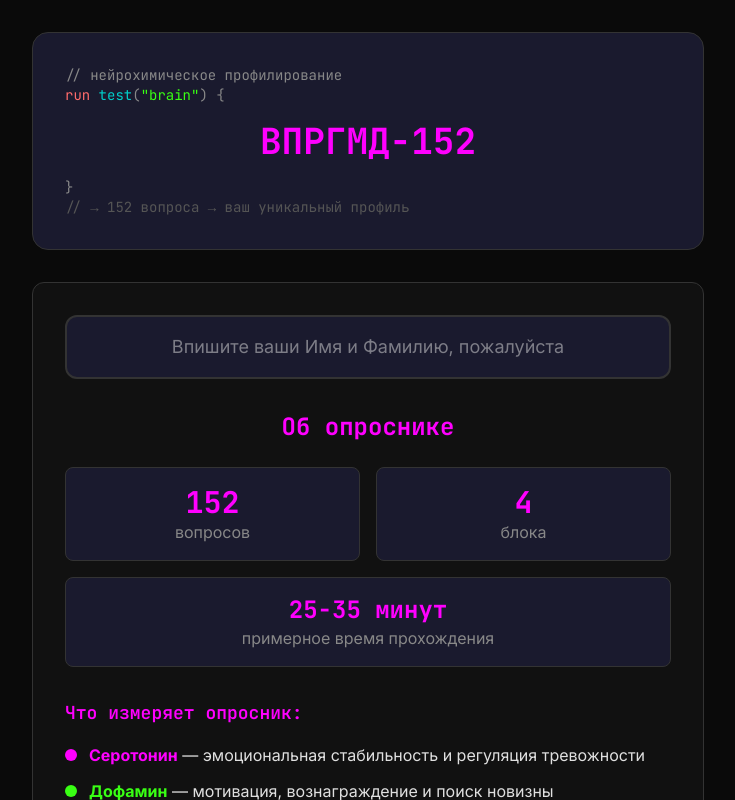
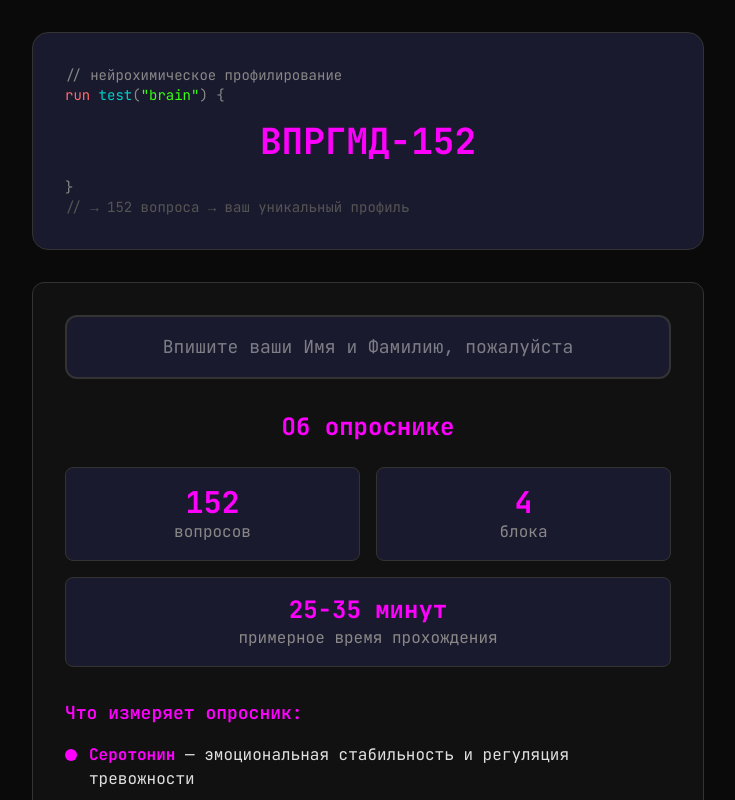
Before and after one commit to alladolgikh-create/npp-152, a React (Vite) app: page / in a window 1280 px wide. Shown: the top 800 px of the page, without its empty margins (272-1007 px from the left). Built offline with nearby package versions, Linux system fonts and the light colour scheme.

Commit message:
style: full terminal mode — JetBrains Mono everywhere
Switch all text to monospace font for consistent terminal aesthetic,
matching the admin panel style.

https://claude.ai/code/session_01VZ5C5AmzvdDRfyTyKa2Bum

```diff
--- a/src/index.css
+++ b/src/index.css
@@ -1,7 +1,7 @@
 @import "tailwindcss";
 
 :root {
-  font-family: 'Inter', system-ui, sans-serif;
+  font-family: 'JetBrains Mono', 'Fira Code', 'SF Mono', monospace;
   --color-bg: #0a0a0a;
   --color-section: #111111;
   --color-card: #1a1a2e;
@@ -25,7 +25,7 @@ body {
   min-height: 100vh;
   background-color: var(--color-bg);
   color: var(--color-text);
-  font-family: var(--font-sans);
+  font-family: var(--font-mono);
 }
 
 input, button, textarea, select {
```
